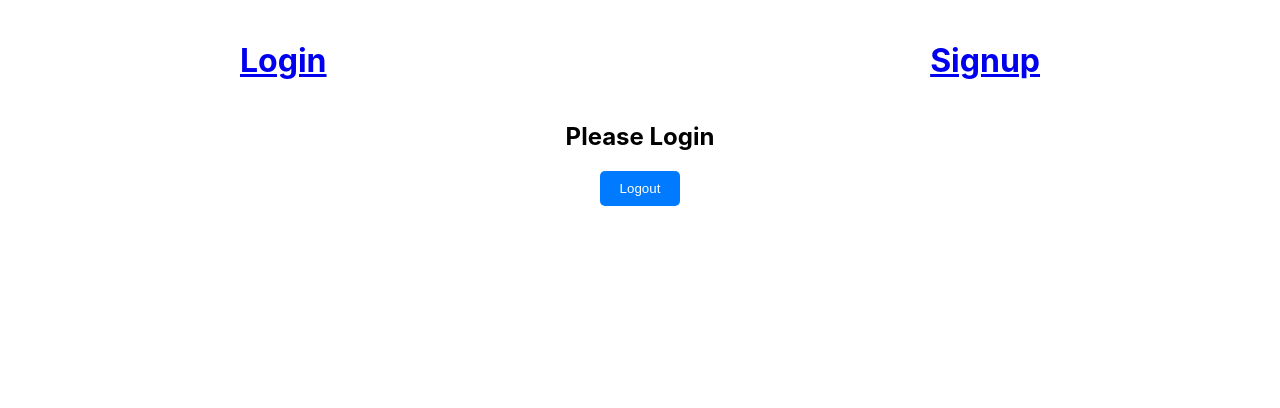
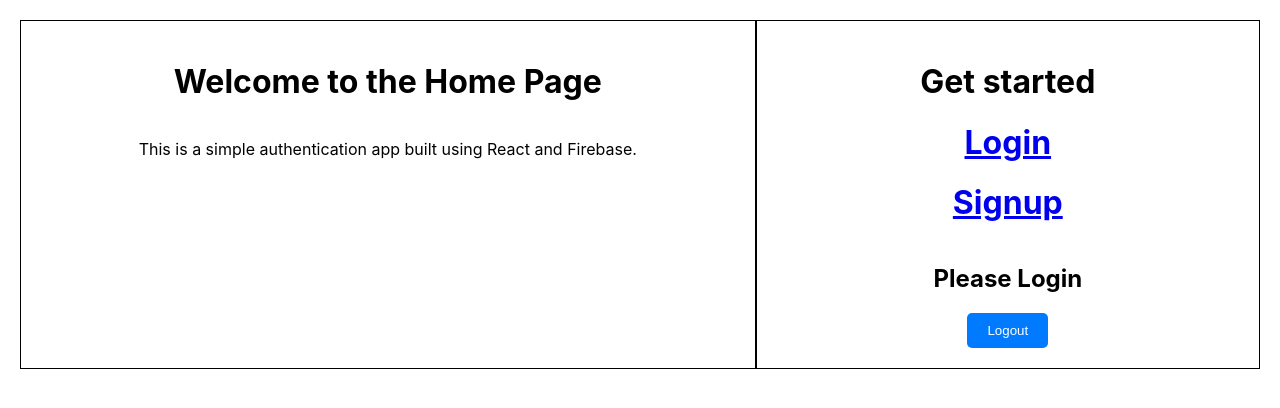
Before and after one commit to sonuku092/ChatBot, a React (Create React App) app in the folder frontend/: page / in a window 1280 px wide. Shown: the top 408 px of the page. Built offline with nearby package versions, Linux system fonts and the light colour scheme; no server answers.

Commit message:
Home page

```diff
--- a/frontend/src/components/Home/Home.js
+++ b/frontend/src/components/Home/Home.js
@@ -11,7 +11,17 @@ function Home(props) {
 
   return (
     <div className={styles.container}>
-      <div className={styles.links}>
+      <div className={styles.intro}>
+        <h1>Welcome to the Home Page</h1>
+        <p>
+          This is a simple authentication app built using React and Firebase.
+        </p>
+      </div>
+      <div className={styles.right}>
+        <div className={styles.Link}>
+          <h1>
+            Get started
+          </h1>
           <h1>
             <Link to="/login">Login</Link>
           </h1>
@@ -24,6 +34,7 @@ function Home(props) {
         </h2>
         <button className={styles.button} onClick={handleSignout}>Logout</button>
       </div>
+    </div>
   );
 }
 
--- a/frontend/src/components/Home/Home.module.css
+++ b/frontend/src/components/Home/Home.module.css
@@ -1,16 +1,37 @@
 /* Home.css */
 
 /* Styles for the container */
+body{
+  background-color: rgb(255, 255, 255);
+  /* font-family: Arial, sans-serif; */
+}
+
 .container {
-    max-width: 800px;
     margin: 0 auto;
     padding: 20px;
+    display: flex;
+  }
+
+  .intro{
+    width: 60%;
+    margin: 0 auto;
+    padding: 20px;
+    display: flex;
+    flex-direction: column;
+    align-items: center;
+    border: 1px solid black;
   }
 
   /* Styles for the links */
-  .links {
+  .right {
+    width: 40%;
+    height: fit-content;
+    margin: 0 auto;
+    padding: 20px;
     display: flex;
-    justify-content: space-between;
+    flex-direction: column;
+    align-items: center;
+    border: 1px solid black;
   }
 
   /* Styles for the buttons */
```
Lines whose indentation alone changed are shown as unchanged.
